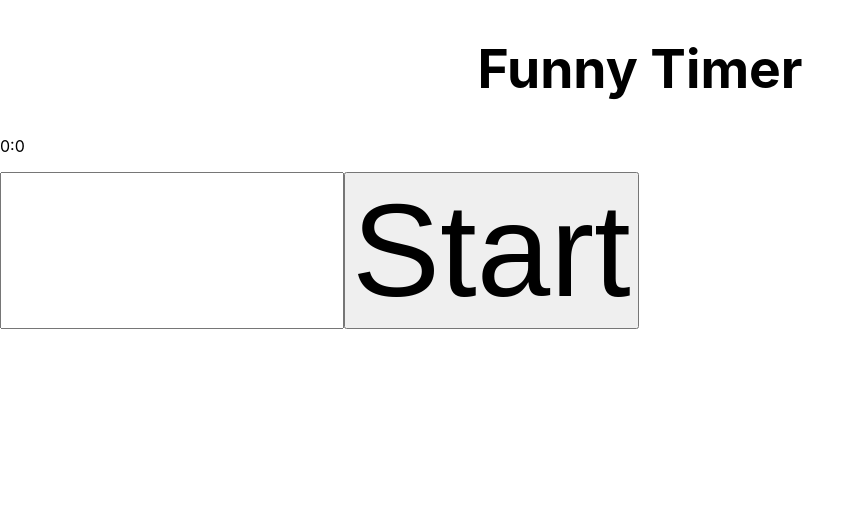
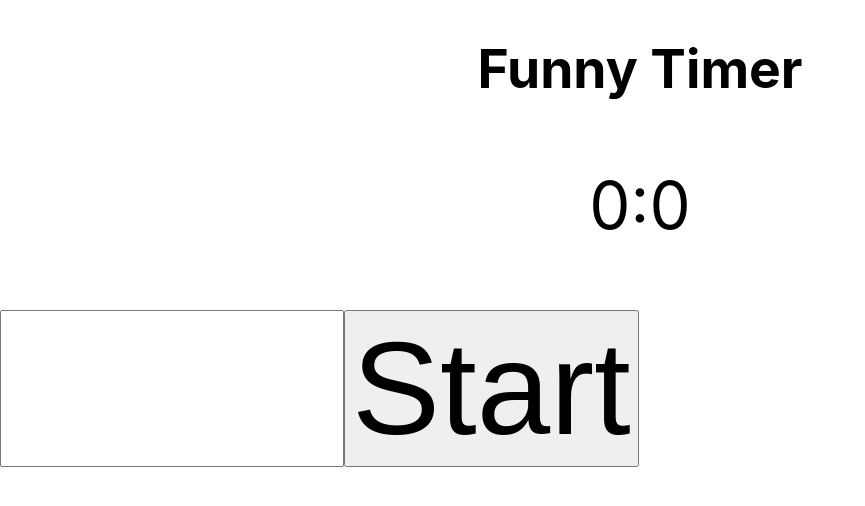
Before and after one commit to jongia132/sdd-major-project, a React (Create React App) app: page /Pomodoro in a window 1280 px wide. Shown: the top 506 px of the page, without its empty margins (0-865 px from the left). Built offline with nearby package versions, Linux system fonts and the light colour scheme.

Commit message:
Update Pomodoro.jsx

```diff
--- a/src/applets/Pomodoro.jsx
+++ b/src/applets/Pomodoro.jsx
@@ -20,14 +20,14 @@ const Pomodoro = () => {
             if (Time.count < 1) {
                 document.getElementById("timer").innerText = "lol"
                 clearInterval(timer)
-                const sound = new Audio("lol.mp3")
-                sound.play()
+                alert("Done!")
             }
             else {
                 Time.count -= 1
                 Time.mins = Math.floor(Time.count/60)
                 Time.secs = Time.count % 60
                 console.table(Time)
+                CurrentTime()
             }
         }, 1000)
     }
@@ -39,14 +39,14 @@ const Pomodoro = () => {
     }
 
     function CurrentTime() {
-        return (<span>{Time.mins}:{Time.secs}</span>)
+        return <span>{Time.mins}:{Time.secs}</span>;
     }
 
     // Return app
     return (
     <div className="pomodoro-timer">
         <h1>Funny Timer</h1>
-        <p className="timer"><CurrentTime /></p>
+        <p id="timer"><CurrentTime /></p>
         <input type="number" min="1" max="99" id="length" className="length" step="1"></input>
         <input type="submit" onClick={startTimer} id="start" className="start" value="Start"></input>
     </div>
```
